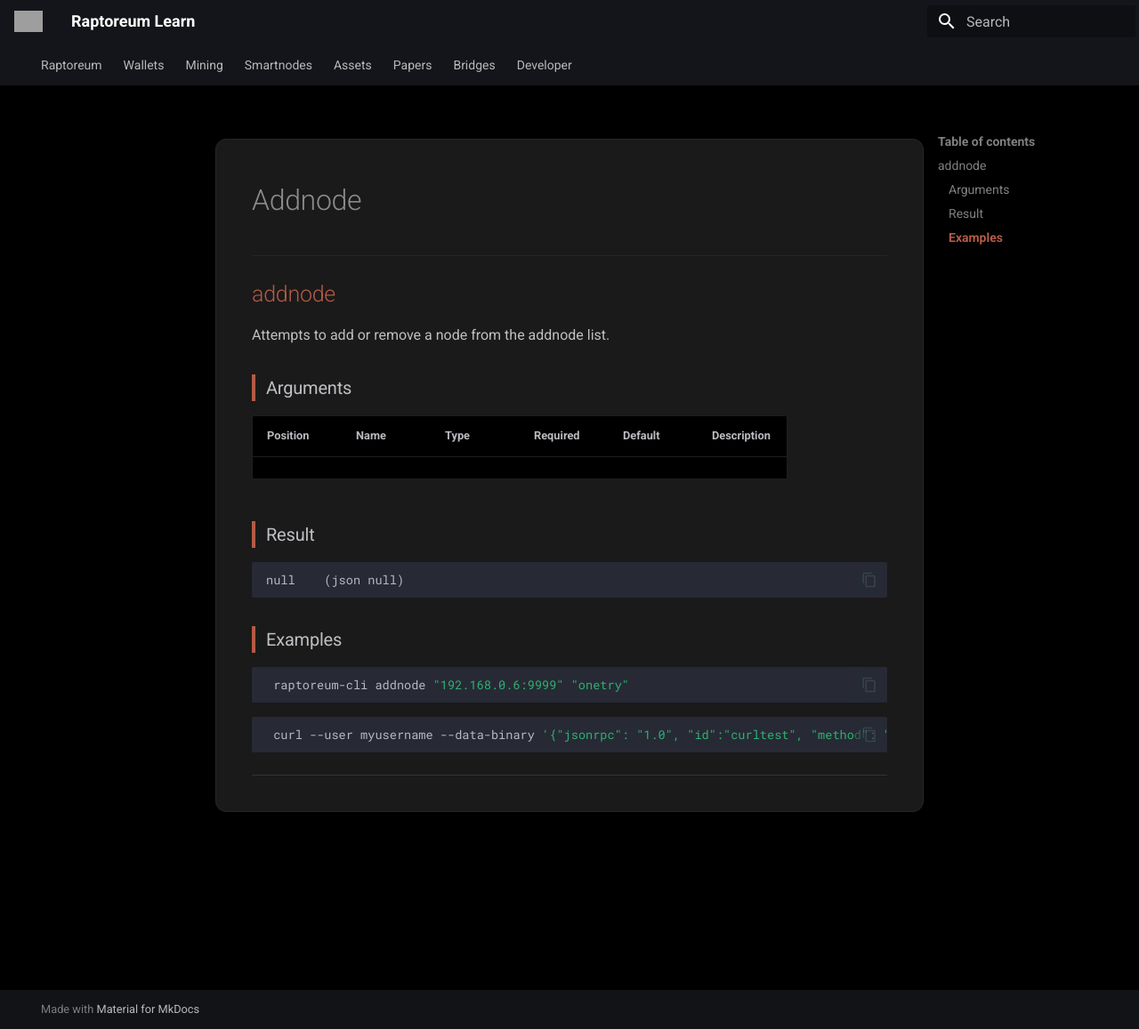
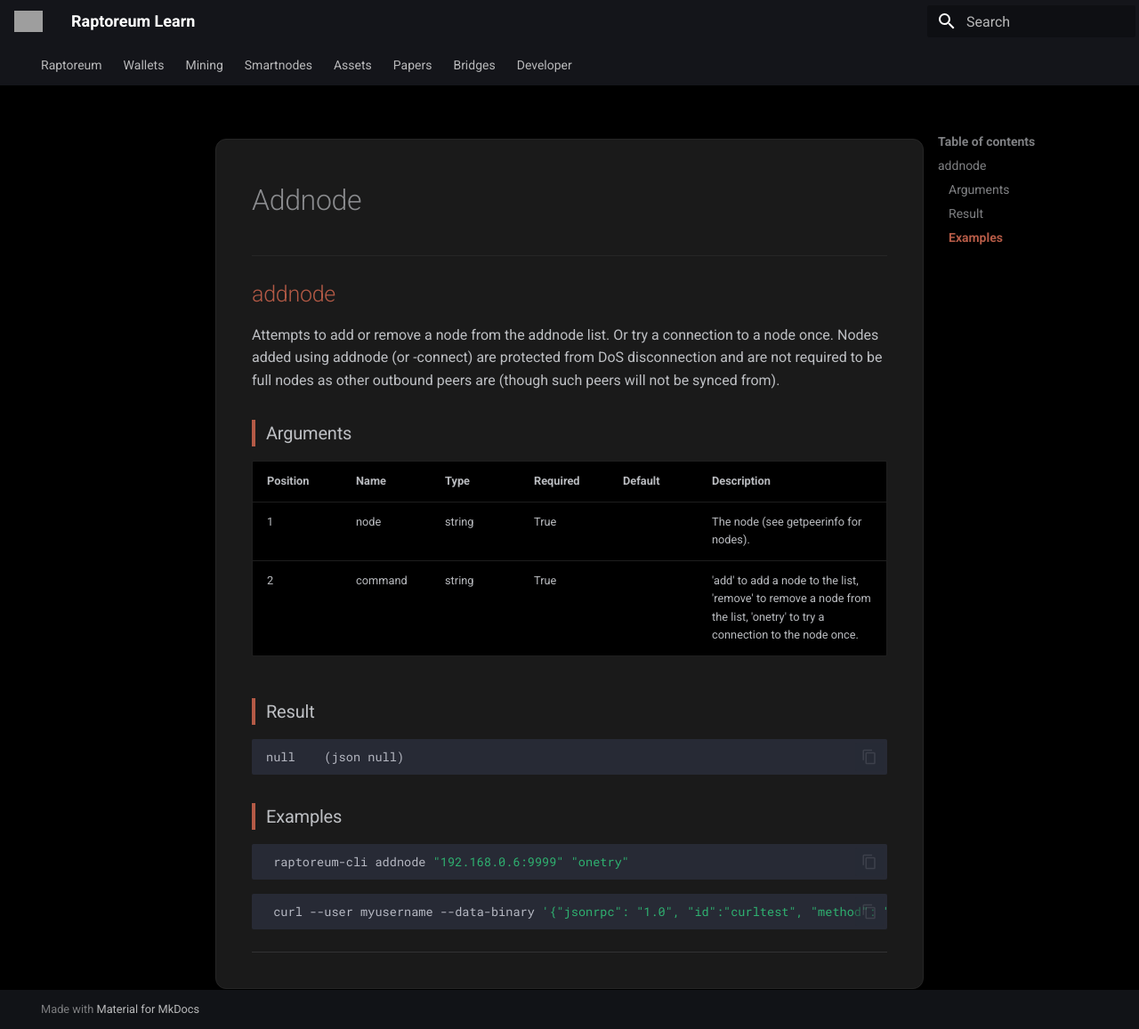
Before and after one commit to Raptor3um/learn-raptoreum, an MkDocs documentation site: the page built from docs/dev/rpc/includes/addnode.md, in a window 1280 px wide and 1157 px high. Shown: the whole window at 89% size. Built offline with MkDocs 1.6.1 and Material for MkDocs 9.7.7, drawn with Linux system fonts in a browser that asks for light colours; grey boxes are pictures that could not be loaded.

Commit message:
Update addnode.md
Add general description + arguments

```diff
--- a/docs/dev/rpc/includes/addnode.md
+++ b/docs/dev/rpc/includes/addnode.md
@@ -1,11 +1,16 @@
 ## addnode
 
 Attempts to add or remove a node from the addnode list.
+Or try a connection to a node once.
+Nodes added using addnode (or -connect) are protected from DoS disconnection and are not required to be
+full nodes as other outbound peers are (though such peers will not be synced from).
 
 ### Arguments
 
 | Position | Name | Type | Required | Default | Description |
 | :--- | :--- | :--- | :--- | :--- | :--- |
+| 1 | node | string | True |  | The node (see getpeerinfo for nodes). |
+| 2 | command | string | True |  | 'add' to add a node to the list, 'remove' to remove a node from the list, 'onetry' to try a connection to the node once. |
 
 
 ### Result
```
